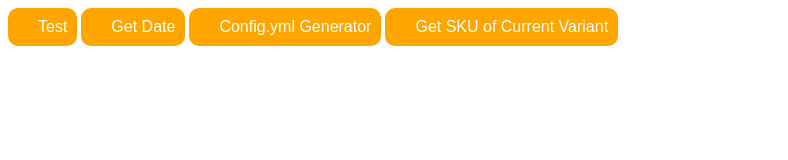
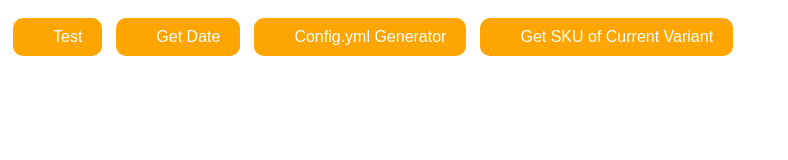
Before and after one commit to GorgonFreeman/bookmarklets, a website: page index.html in a window 1280 px wide. Shown: the whole page, without its empty margins (0-788 px from the left). Drawn offline with Linux system fonts and the light colour scheme.

Commit message:
unify padding on bookmarklets

```diff
--- a/styles.css
+++ b/styles.css
@@ -16,9 +16,9 @@ html {
 
 .bookmarklet {
   background-color: var(--bookmarklet_colour);
-  padding: 10px;
+  margin: 10px 5px;
+  padding: 10px 20px 10px 40px;
   border-radius: 10px;
-  padding-left: 30px;
   color: white;
   text-decoration: none;
   font-family: sans-serif;
```
